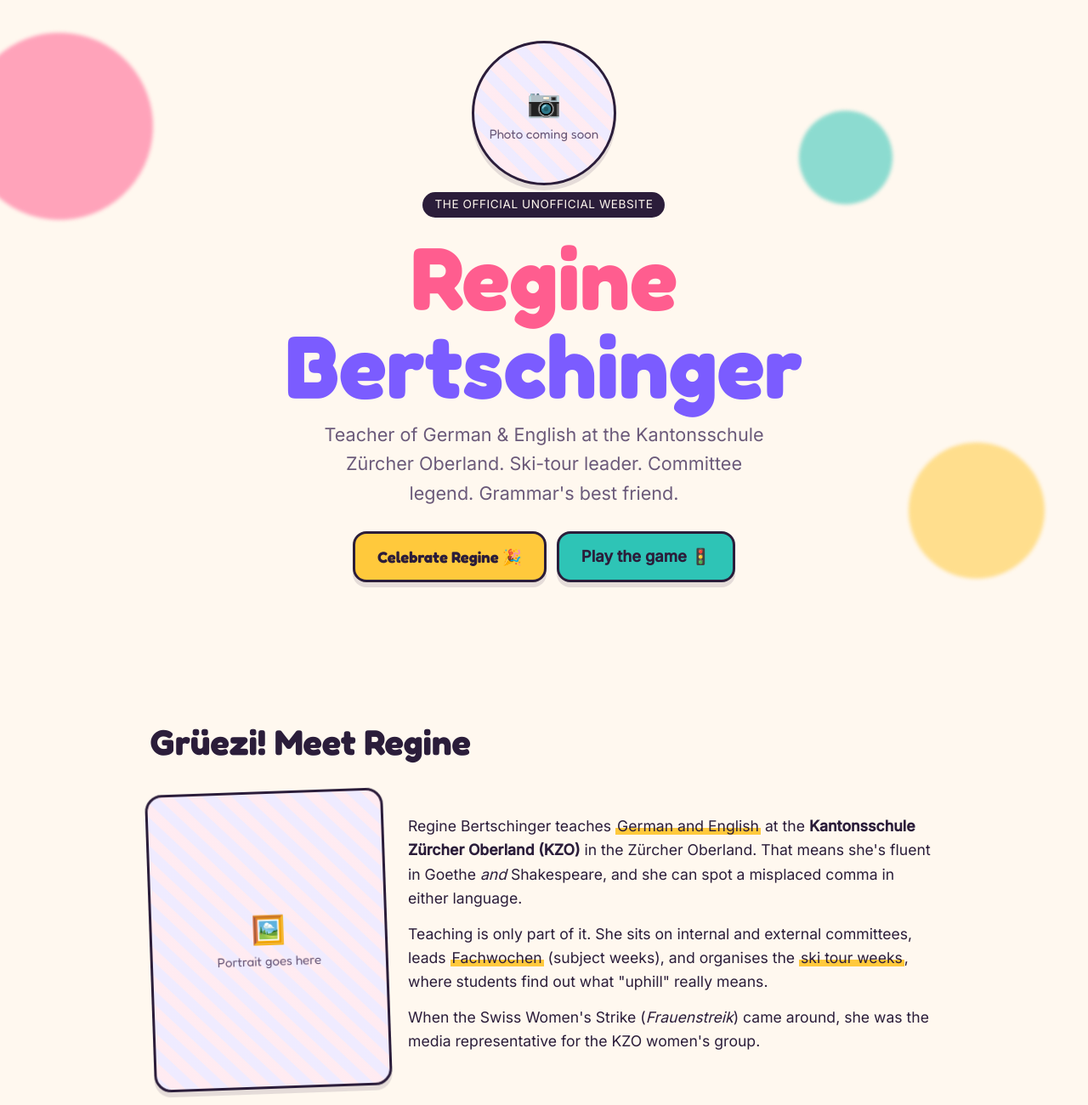
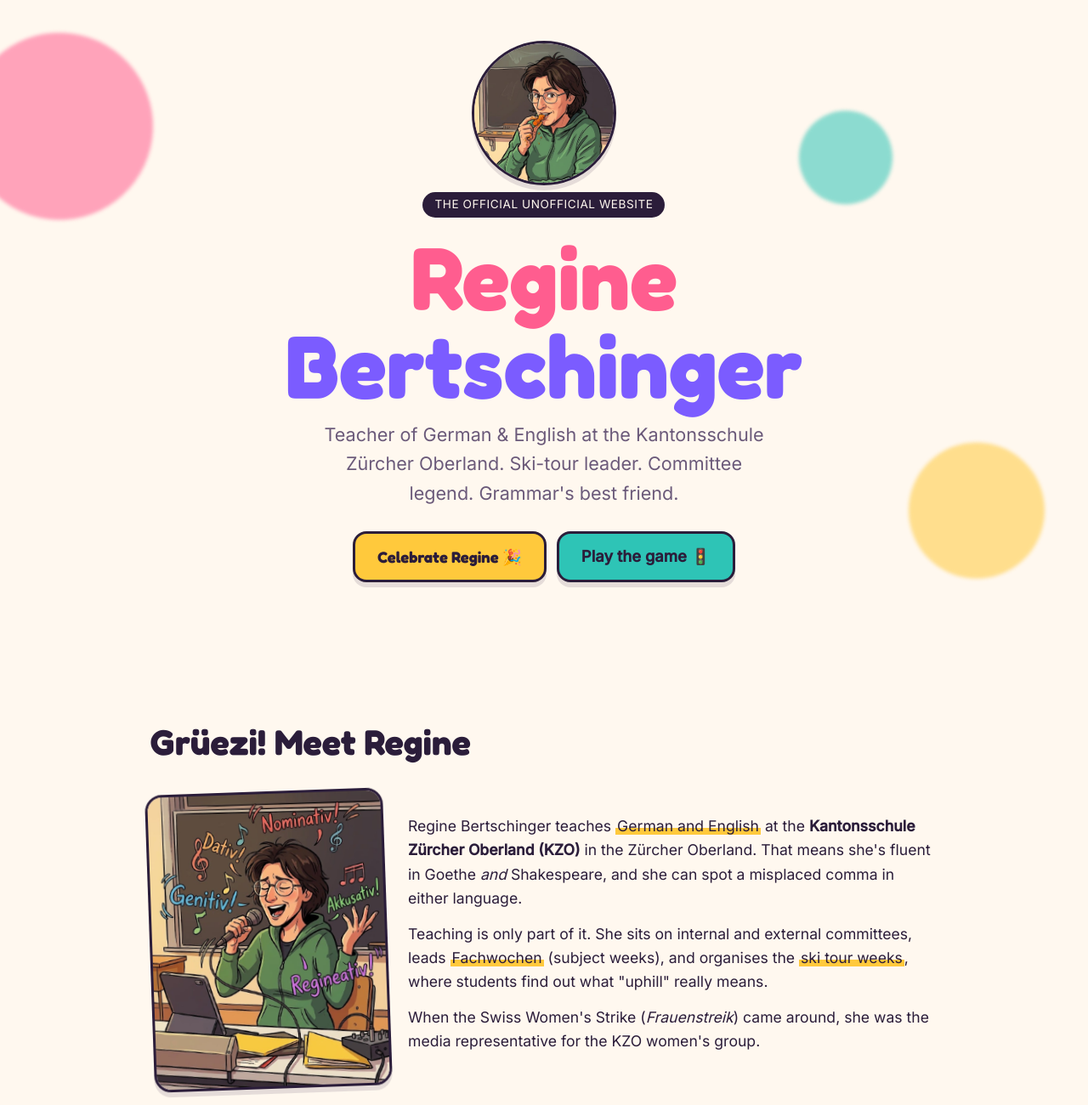
Before and after one commit to trissitanius/reginebertschinger, a plain HTML site: page index.html in a window 1280 px wide. Shown: the top 1300 px of the page at 85% size. Drawn offline with Linux system fonts and the light colour scheme; no server answers.

Commit message:
Add profile and portrait pictures to homepage
Co-Authored-By: Claude Opus 5.5 <noreply@anthropic.com>

```diff
--- a/index.html
+++ b/index.html
@@ -176,9 +176,8 @@
   <header>
     <div class="blob b1"></div><div class="blob b2"></div><div class="blob b3"></div>
     <div class="hero wrap">
-      <!-- PHOTO: put a picture at photos/regine-hero.jpg -->
       <div class="photo avatar">
-        <img src="photos/regine-hero.jpg" alt="Regine Bertschinger" onerror="this.remove()">
+        <img src="photos/topprofilepicture.jpeg" alt="Cartoon of Regine snacking on turmeric at her desk" style="object-position: 50% 0%" onerror="this.remove()">
         <span class="ph"><b>📷</b>Photo coming soon</span>
       </div>
       <span class="tag">THE OFFICIAL UNOFFICIAL WEBSITE</span>
@@ -196,9 +195,8 @@
     <section id="about">
       <h2>Grüezi! Meet Regine</h2>
       <div class="about">
-        <!-- PHOTO: put a picture at photos/regine-about.jpg -->
         <div class="photo">
-          <img src="photos/regine-about.jpg" alt="Regine Bertschinger" onerror="this.remove()">
+          <img src="photos/portraitpic.jpeg" alt="Cartoon of Regine singing the German cases into a microphone" style="object-position: 50% 0%" onerror="this.remove()">
           <span class="ph"><b>🖼️</b>Portrait goes here</span>
         </div>
         <div>
```
Also changed, not shown: photos/portraitpic.jpeg (added), photos/topprofilepicture.jpeg (added).
